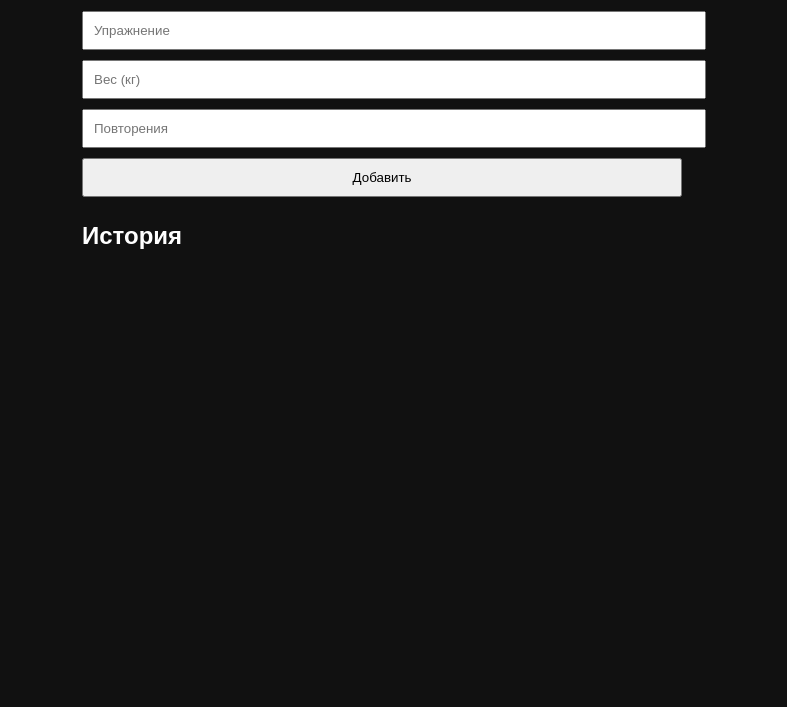
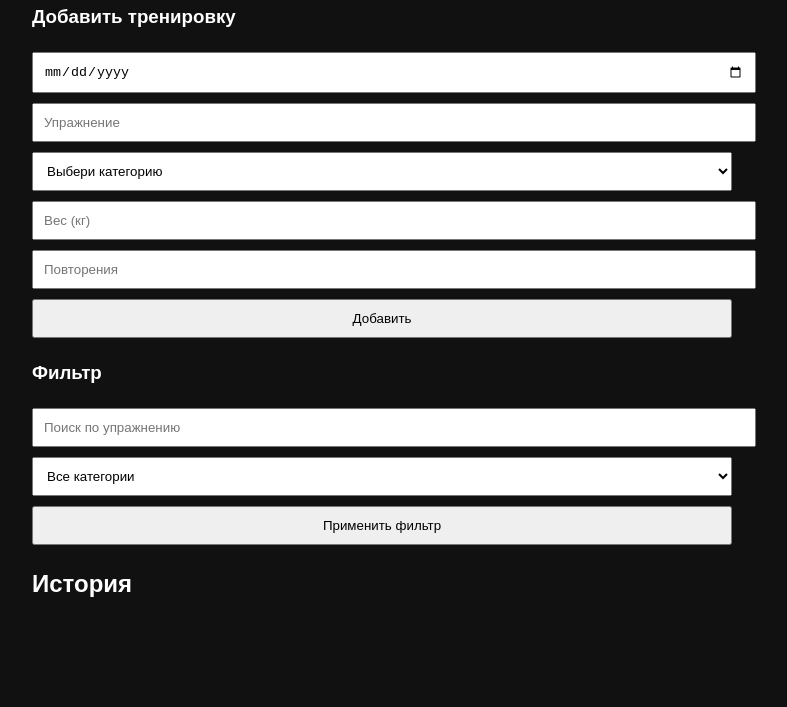
Before and after one commit to ilyavoronptica-blip/workout-dairyy, a plain HTML site: page index.html in a window 1280 px wide. Shown: the part 93-800 px from the top of the page, without its empty margins (258-1045 px from the left). Drawn offline with Linux system fonts and the light colour scheme.

Commit message:
Update 1 index.html

```diff
--- a/index.html
+++ b/index.html
@@ -3,19 +3,22 @@
 <head>
   <meta charset="UTF-8">
   <title>Дневник тренировок</title>
+
   <style>
     body {
       font-family: Arial;
-      max-width: 600px;
+      max-width: 700px;
       margin: 40px auto;
       background: #111;
       color: white;
     }
-    input, button {
+
+    input, select, button {
       padding: 10px;
       margin: 5px 0;
       width: 100%;
     }
+
     .card {
       background: #222;
       padding: 15px;
@@ -28,11 +31,34 @@
 
 <h1>💪 Дневник тренировок</h1>
 
+<h3>Добавить тренировку</h3>
+
+<input id="date" type="date">
 <input id="exercise" placeholder="Упражнение">
+
+<select id="category">
+  <option value="">Выбери категорию</option>
+  <option>Грудь</option>
+  <option>Спина</option>
+  <option>Ноги</option>
+</select>
+
 <input id="weight" placeholder="Вес (кг)" type="number">
 <input id="reps" placeholder="Повторения" type="number">
 
 <button onclick="addWorkout()">Добавить</button>
+
+<h3>Фильтр</h3>
+
+<input id="filterExercise" placeholder="Поиск по упражнению">
+<select id="filterCategory">
+  <option value="">Все категории</option>
+  <option>Грудь</option>
+  <option>Спина</option>
+  <option>Ноги</option>
+</select>
+
+<button onclick="render()">Применить фильтр</button>
 
 <h2>История</h2>
 <div id="list"></div>
@@ -48,10 +74,22 @@
     const list = document.getElementById("list");
     list.innerHTML = "";
 
-    workouts.forEach((w, index) => {
+    const filterExercise = document.getElementById("filterExercise").value.toLowerCase();
+    const filterCategory = document.getElementById("filterCategory").value;
+
+    const filtered = workouts.filter(w => {
+      return (
+        (!filterExercise || w.exercise.toLowerCase().includes(filterExercise)) &&
+        (!filterCategory || w.category === filterCategory)
+      );
+    });
+
+    filtered.forEach((w, index) => {
       list.innerHTML += `
         <div class="card">
+          📅 ${w.date || "без даты"}<br>
           <b>${w.exercise}</b><br>
+          🏷 ${w.category}<br>
           Вес: ${w.weight} кг<br>
           Повторы: ${w.reps}<br>
           <button onclick="deleteWorkout(${index})">Удалить</button>
@@ -61,18 +99,22 @@
   }
 
   function addWorkout() {
+    const date = document.getElementById("date").value;
     const exercise = document.getElementById("exercise").value;
+    const category = document.getElementById("category").value;
     const weight = document.getElementById("weight").value;
     const reps = document.getElementById("reps").value;
 
-    if (!exercise || !weight || !reps) return;
+    if (!exercise || !weight || !reps || !category) return;
 
-    workouts.push({ exercise, weight, reps });
+    workouts.push({ date, exercise, category, weight, reps });
 
     save();
     render();
 
+    document.getElementById("date").value = "";
     document.getElementById("exercise").value = "";
+    document.getElementById("category").value = "";
     document.getElementById("weight").value = "";
     document.getElementById("reps").value = "";
   }
```
